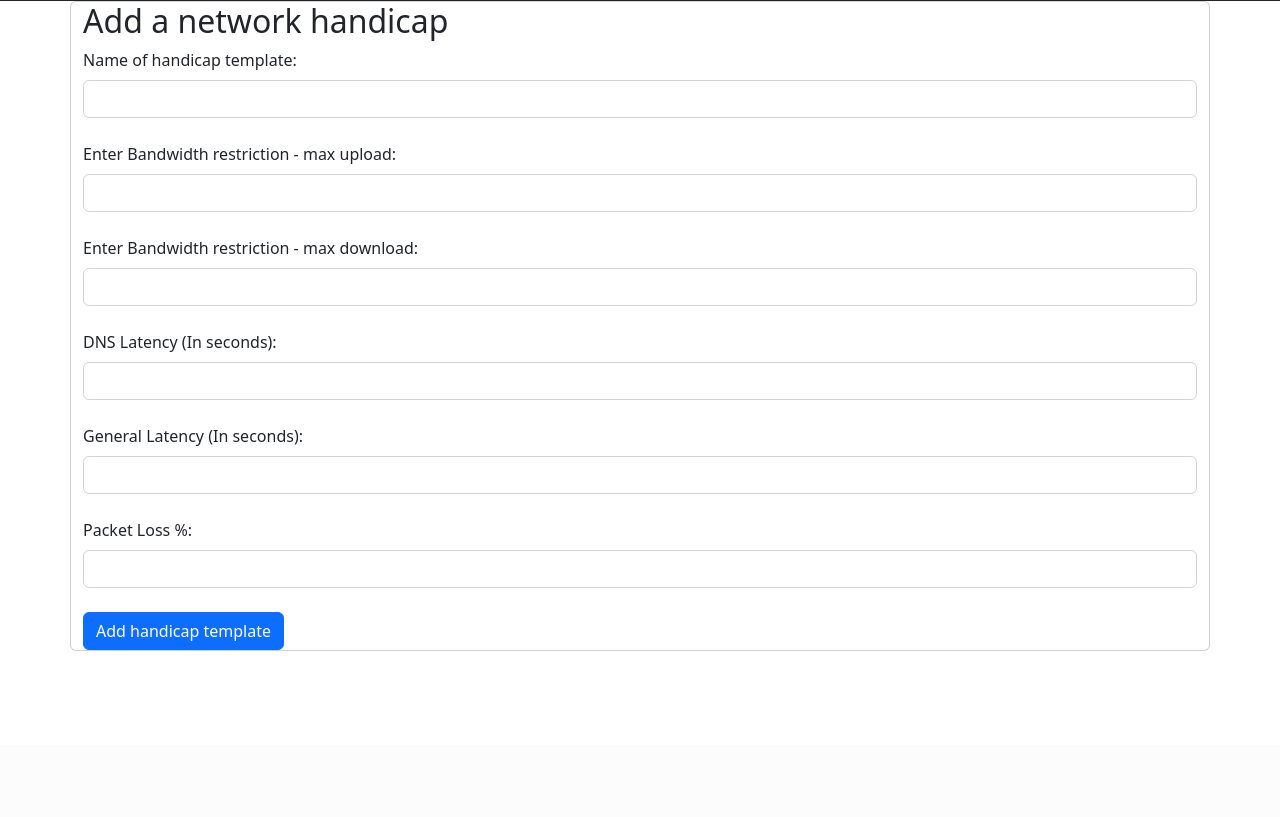
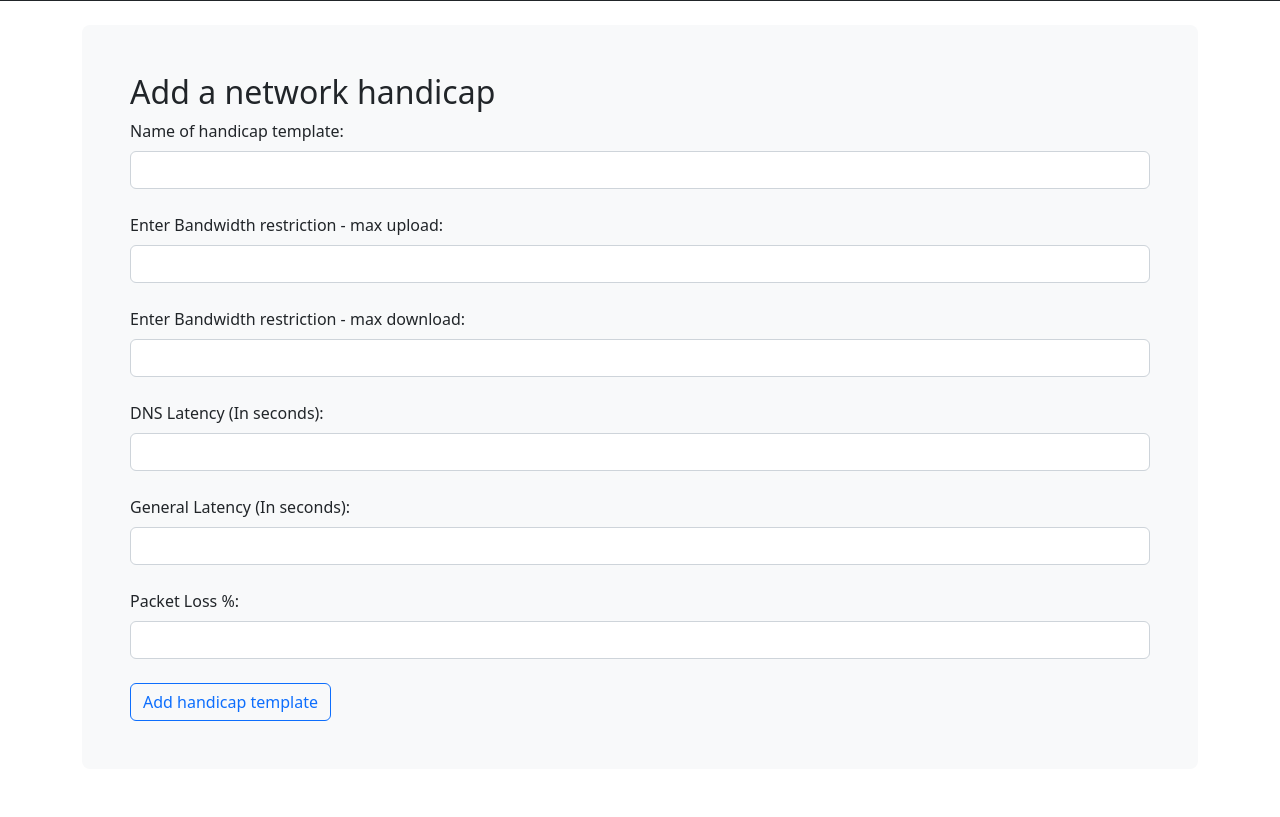
Before and after one commit to AkberJag/QA-Network-UI-App, a Flask app: page /nwh/add in a window 1280 px wide. Shown: the part 55-872 px from the top of the page. Before the commit the page ends 706 px from the top, so only its background shows below. Run offline with Flask 3, Linux system fonts and the light colour scheme.

Commit message:
added some styling to the html files

```diff
--- a/network_ui/ip_addresses/templates/ip_addresses/add_ip_address.html
+++ b/network_ui/ip_addresses/templates/ip_addresses/add_ip_address.html
@@ -21,7 +21,7 @@
     {{form.network_handicap.label(class="form-label")}}
     {{form.network_handicap(class="btn btn-secondary dropdown-toggle")}}<br>
 
-    {{form.submit(class="btn btn-primary")}}
+    {{form.submit(class="btn btn-outline-primary")}}
 </form>
 
 {% endblock content %}
--- a/network_ui/nw_handicaps/templates/nw_handicaps/add_nw_handicap.html
+++ b/network_ui/nw_handicaps/templates/nw_handicaps/add_nw_handicap.html
@@ -34,7 +34,7 @@
 
 
 
-        {{form.submit(class="btn btn-primary")}}
+        {{form.submit(class="btn btn-outline-primary")}}
     </form>
 </div>
 
--- a/network_ui/templates/base.html
+++ b/network_ui/templates/base.html
@@ -7,7 +7,7 @@
     crossorigin="anonymous"></script>
 
 <body>
-    <nav class="navbar navbar-expand-lg navbar-dark bg-dark">
+    <nav class="navbar navbar-expand-lg navbar-dark bg-dark sticky-top">
         <ul class="navbar-nav me-auto mb-2 mb-lg-0">
             <li class="nav-item">
                 <a class="nav-link active" aria-current="page" href="{{url_for('index')}}">Home</a>
@@ -21,14 +21,15 @@
             </li>
         </ul>
     </nav>
-    <div class="container">
-        <div class="row">
-            <div class="card">
-                {% block content %}
+    <div class="container py-4">
+        <div class="p-5 mb-4 bg-light rounded-3">
+            <div class="container-fluid"></div>
+            {% block content %}
 
-                {% endblock content %}
-            </div>
+            {% endblock content %}
+
         </div>
+    </div>
     </div>
 </body>
 
--- a/network_ui/templates/home.html
+++ b/network_ui/templates/home.html
@@ -13,9 +13,9 @@
 <form method="POST">
 
     <h2>List of configured PCs</h2>
-    {% for ip in ip_addresses %}
+    {% for ip, i in ip_addresses.items() %}
     <div class="card">
-        {{ip}}
+        {{ip}} {{i[1]['test']}}
     </div>
 
     <a href="{{ url_for('ipaddresses.delete', id=ip.id) }}" type="button" class="btn btn-danger">delete</a>
```
Also changed, not shown: network_ui/ip_addresses/views.py (+11 -8 lines).
